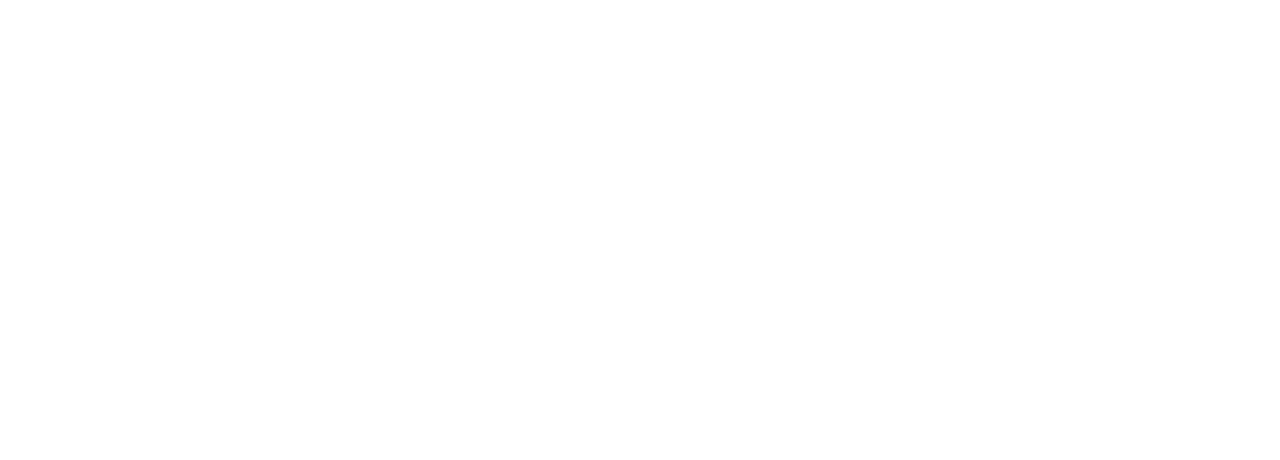
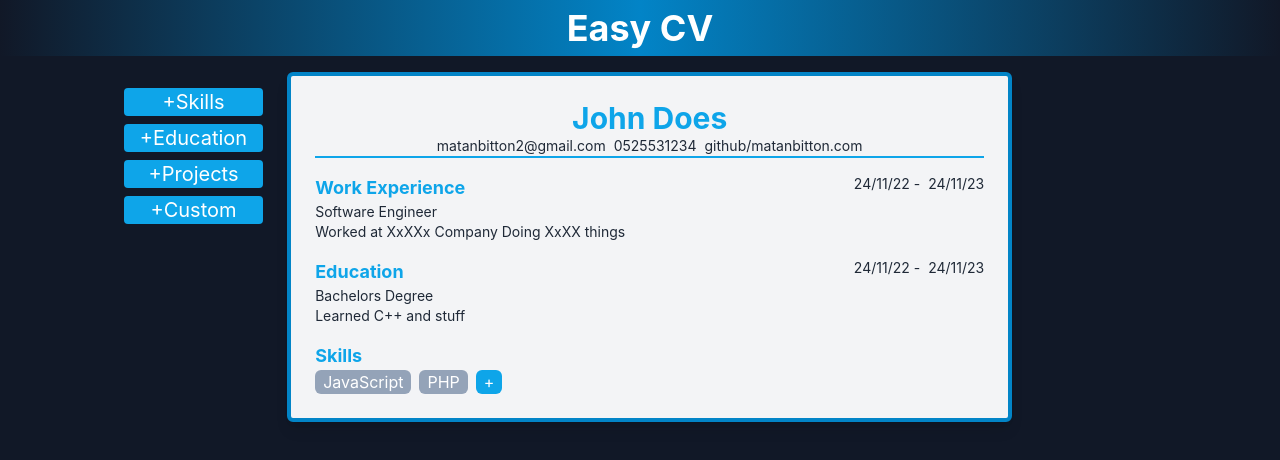
Before and after one commit to Matanbitton/cv-app, a React (Create React App) app: page / in a window 1280 px wide. Shown: the top 460 px of the page. Built offline with nearby package versions, Linux system fonts and the light colour scheme.

Commit message:
add boiler plate resume

```diff
--- a/src/App.js
+++ b/src/App.js
@@ -1,5 +1,127 @@
+import { useState } from "react";
+import "./index.css";
+import Section from "./Section";
+
 function App() {
-  return <div className="App"></div>;
+  const initialSection = [
+    <Section
+      type="Info"
+      name="John Does"
+      gitHub="github/matanbitton.com"
+      email="matanbitton2@gmail.com"
+      phone="0525531234"
+    />,
+    <Section
+      type="Work"
+      title="Work Experience"
+      position="Software Engineer"
+      startDate="24/11/22"
+      endDate="24/11/23"
+      description="Worked at XxXXx Company Doing XxXX things"
+    />,
+    <Section
+      type="Education"
+      title="Education"
+      position="Bachelors Degree"
+      startDate="24/11/22"
+      endDate="24/11/23"
+      description="Learned C++ and stuff"
+    />,
+    <Section type="Skills" title="Skills" skills={["JavaScript", "PHP"]} />,
+  ];
+
+  const [section, setSection] = useState(initialSection);
+
+  function handleEducation() {
+    setSection((prevSection) => [
+      ...prevSection,
+      <Section
+        type="Education"
+        title="Education"
+        position="Degree"
+        startDate="Start Date"
+        endDate="End Date"
+        description="Description"
+      />,
+    ]);
+  }
+  function handleSkills() {
+    setSection((prevSection) => [
+      ...prevSection,
+      <Section
+        type="Skills"
+        title="Skills"
+        skills={["PHP", "JavaScript", "Click Me To Change"]}
+      />,
+    ]);
+  }
+  function handleCustom() {
+    setSection((prevSection) => [
+      ...prevSection,
+      <Section
+        type="Education"
+        title="Click me to change title"
+        position="Change info"
+        startDate="Change Start Date"
+        endDate="Change End Date"
+        description="Change Description"
+      />,
+    ]);
+  }
+  function handleProjects() {
+    setSection((prevSection) => [
+      ...prevSection,
+      <Section
+        type="Projects"
+        title="Projects"
+        description="write here about the project"
+      />,
+    ]);
+  }
+
+  return (
+    <div
+      className=" h-screen
+       flex flex-col justify-start gap-4 items-center bg-gray-900 text-white text-xxl w-screen "
+    >
+      <p className=" bg-gradient-to-r from-gray-900 via-sky-600 to-gray-900 text-4xl p-2 text-center font-bold w-full">
+        Easy CV
+      </p>
+      <div className="flex gap-2 w-90 justify-center mr-24 ">
+        <div className="flex flex-col gap-2 p-4">
+          <button
+            onClick={handleSkills}
+            className="px-4  rounded text-xl text-white  bg-sky-500"
+          >
+            +Skills
+          </button>
+          <button
+            onClick={handleEducation}
+            className="px-4  rounded text-xl text-white  bg-sky-500"
+          >
+            +Education
+          </button>
+          <button
+            onClick={handleProjects}
+            className="px-4  rounded text-xl text-white  bg-sky-500"
+          >
+            +Projects
+          </button>
+          <button
+            onClick={handleCustom}
+            className="px-4  rounded text-xl text-white  bg-sky-500"
+          >
+            +Custom
+          </button>
+        </div>
+
+        <div className=" shadow-lg mr-16 border-sky-600 border-4 p-4 rounded-md justify-center overflow-hidden max-h-screen max-w-lg min-w-full bg-gray-100 text-gray-800">
+          {section}
+          <div className="flex justify-center"></div>
+        </div>
+      </div>
+    </div>
+  );
 }
 
 export default App;
```
